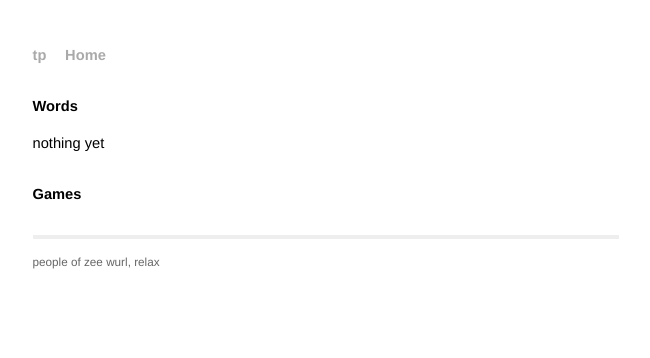
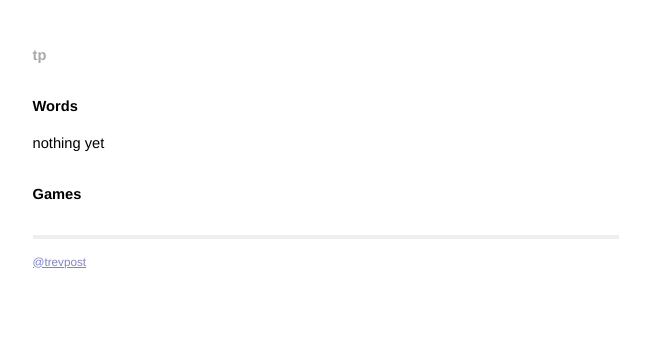
Before and after one commit to txpost/txpost.github.com, a Jekyll site: the page built from index.html, in a window 1280 px wide. Shown: the top 358 px of the page, without its empty margins (314-964 px from the left). Built offline with Jekyll 4.4.1, drawn with Linux system fonts in a browser that asks for light colours; Markdown is read by kramdown in place of the engine named in the settings.

Commit message:
clean-up

```diff
--- a/_layouts/default.html
+++ b/_layouts/default.html
@@ -20,7 +20,6 @@
 <div class="site">
   <div class="title">
     <a href="/">{{ page.title }}</a>
-    <a class="extra" href="/">Home</a>
   </div>
 
   {{ content }}
@@ -28,7 +27,7 @@
   <div class="footer">
     <div class="contact">
       <p>
-		people of zee wurl, relax
+		<a href="http://twitter.com/#!/trevpost">@trevpost</a>
       </p>
     </div>
   </div>
```
Also changed, not shown: other parts of _layouts/default.html (+1 -1 lines).
